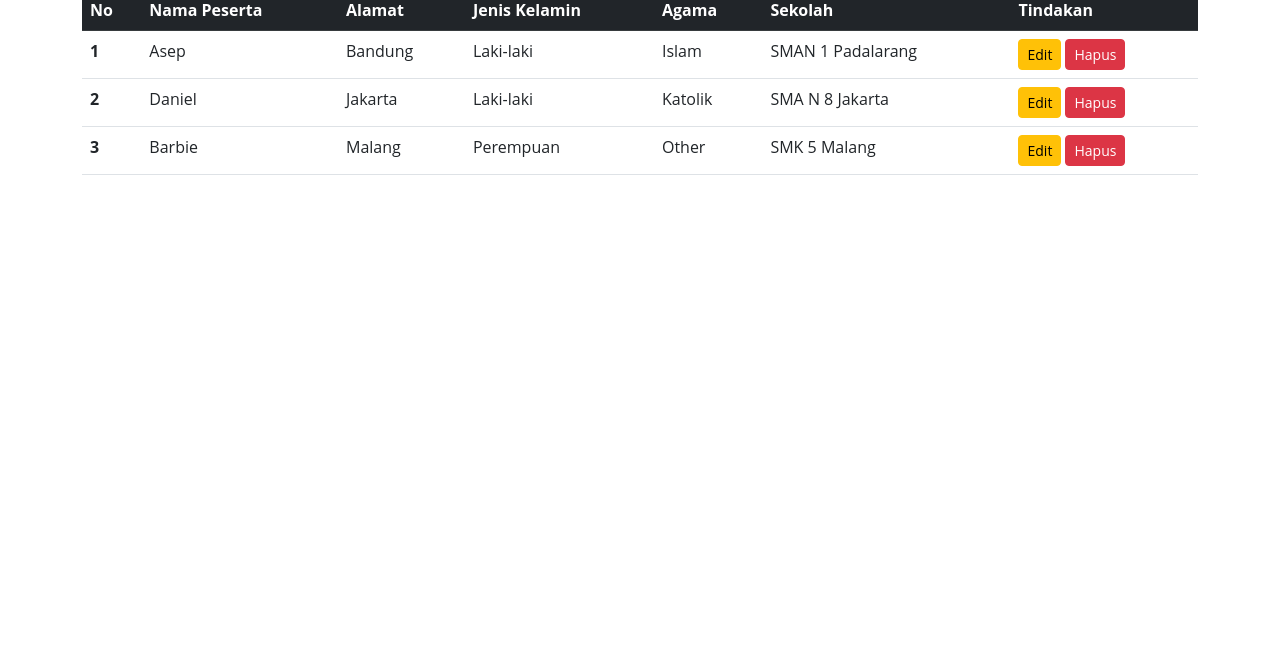
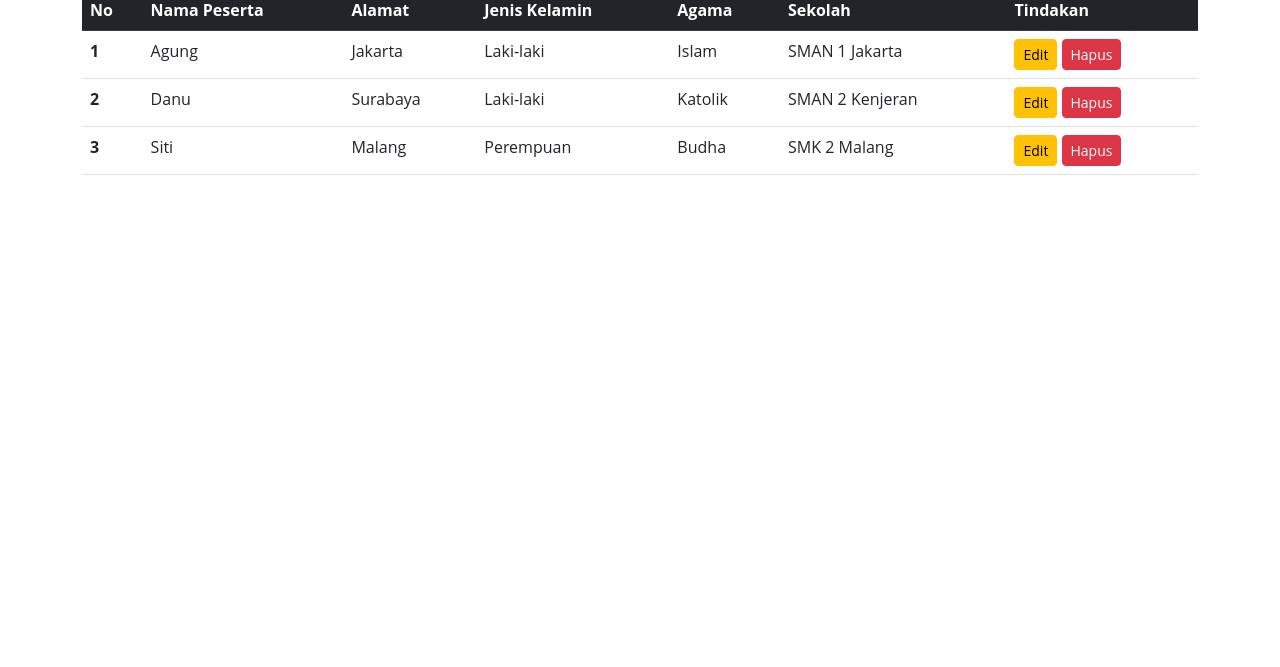
Before and after one commit to Syarif47/Pertemuan13, a plain HTML site: page pendaftar.html in a window 1280 px wide. Shown: the part 133-800 px from the top of the page. Drawn offline with nearby package versions, Linux system fonts and the light colour scheme; files that its build step writes are made by us from their sources.

Commit message:
Update pendaftar.html

```diff
--- a/pendaftar.html
+++ b/pendaftar.html
@@ -48,11 +48,11 @@
                         <tbody>
                             <tr>
                                 <th scope="row">1</th>
-                                <td>Asep</td>
-                                <td>Bandung</td>
+                                <td>Agung</td>
+                                <td>Jakarta</td>
                                 <td>Laki-laki</td>
                                 <td>Islam</td>
-                                <td>SMAN 1 Padalarang</td>
+                                <td>SMAN 1 Jakarta</td>
                                 <td>
                                     <button type="button" class="btn btn-warning btn-sm">Edit</button>
                                     <button type="button" class="btn btn-danger btn-sm">Hapus</button>
@@ -60,11 +60,11 @@
                             </tr>
                             <tr>
                                 <th scope="row">2</th>
-                                <td>Daniel</td>
-                                <td>Jakarta</td>
+                                <td>Danu</td>
+                                <td>Surabaya</td>
                                 <td>Laki-laki</td>
                                 <td>Katolik</td>
-                                <td>SMA N 8 Jakarta</td>
+                                <td>SMAN 2 Kenjeran</td>
                                 <td>
                                     <button type="button" class="btn btn-warning btn-sm">Edit</button>
                                     <button type="button" class="btn btn-danger btn-sm">Hapus</button>
@@ -72,11 +72,11 @@
                             </tr>
                             <tr>
                                 <th scope="row">3</th>
-                                <td>Barbie</td>
+                                <td>Siti</td>
                                 <td>Malang</td>
                                 <td>Perempuan</td>
-                                <td>Other</td>
-                                <td>SMK 5 Malang</td>
+                                <td>Budha</td>
+                                <td>SMK 2 Malang</td>
                                 <td>
                                     <button type="button" class="btn btn-warning btn-sm">Edit</button>
                                     <button type="button" class="btn btn-danger btn-sm">Hapus</button>
```
